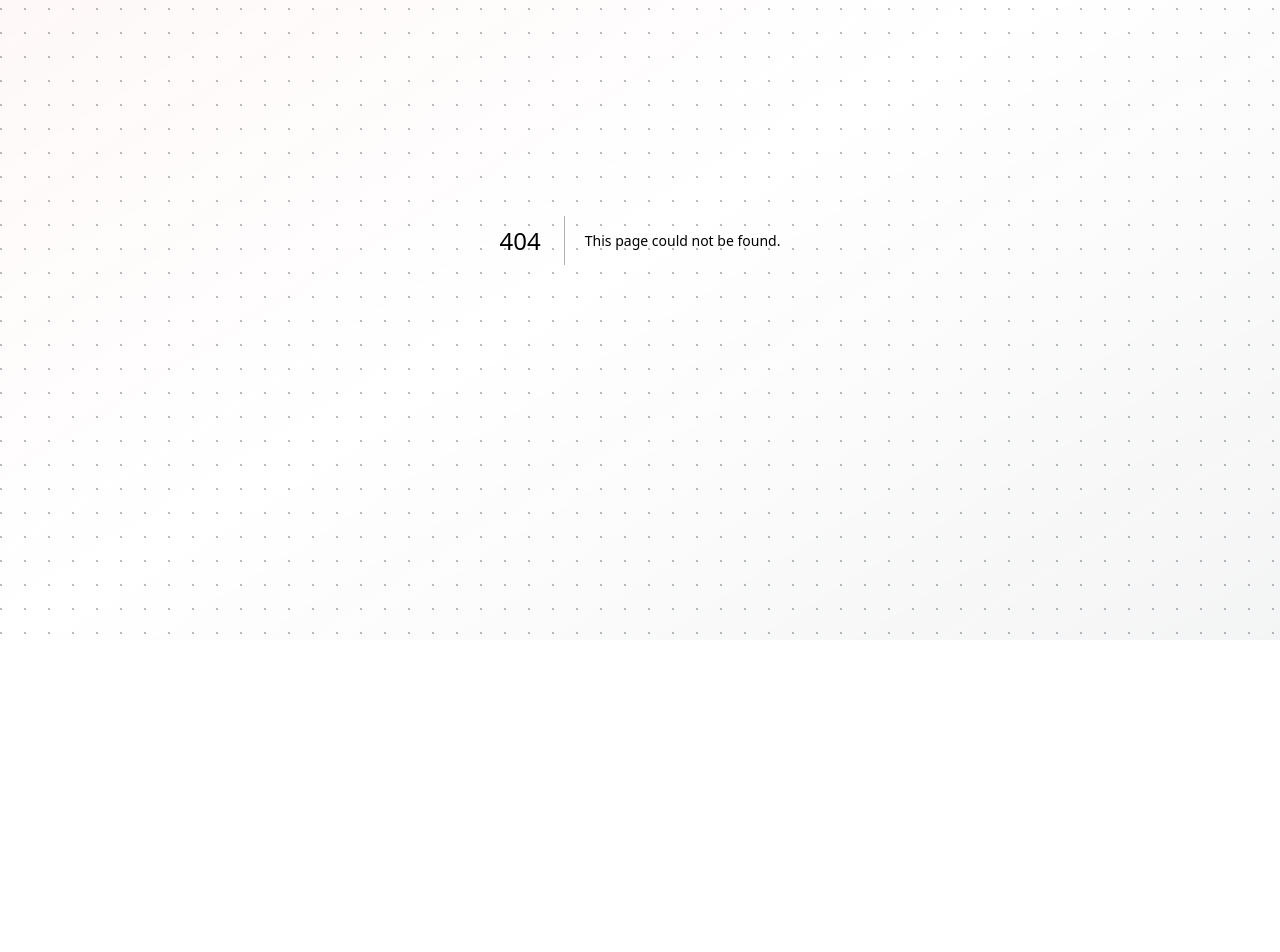
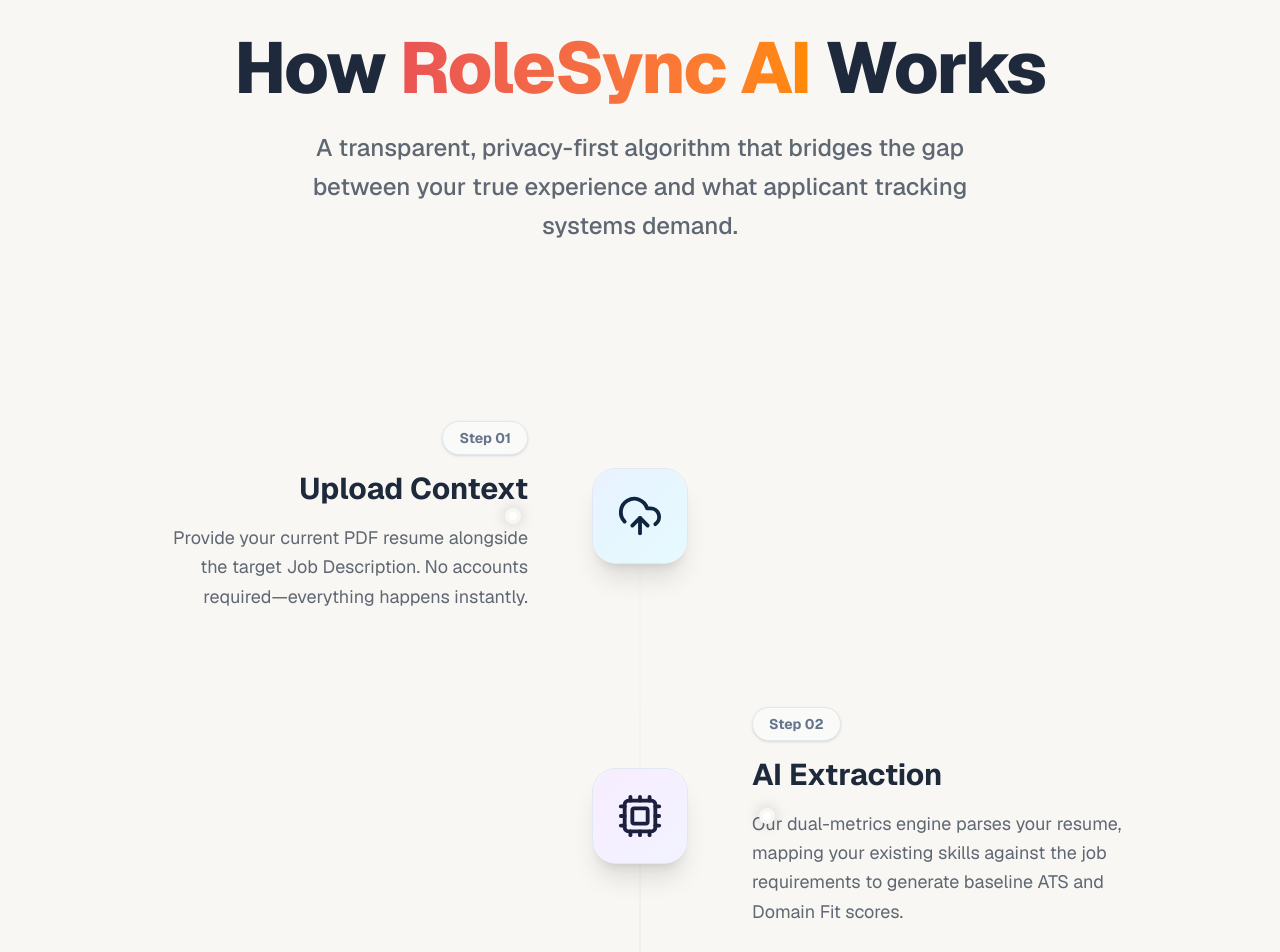
Before and after one commit to Maarij-Aqeel/Role_Sync, a Next.js app: page /how-it-works in a window 1280 px wide. Before the commit this address had no page. Shown: the part 160-1112 px from the top of the page. Before the commit the page ends 800 px from the top, so only its background shows below. Built offline with nearby package versions, Linux system fonts and the light colour scheme.

Commit message:
Added about page

```diff
--- a/src/app/api/generate-cover-letter/route.ts
+++ b/src/app/api/generate-cover-letter/route.ts
@@ -30,22 +30,21 @@
       );
     }
 
-    const prompt = `You are an expert Technical Recruiter and Senior Engineering Hiring Manager at a fast-paced AI startup.
-Your task is to write a highly compelling, concise, and metric-driven Cover Letter.
-You will write it exactly as it should appear physically, including placeholders for the header.
+const prompt = `You are an expert Technical Recruiter and Senior Engineering Hiring Manager at a fast-paced AI startup.
+Your task is to write a highly compelling, concise, and metric-driven Cover Letter based on the provided resume and job description.
 
 ## Core Directives:
-1. NO FLUFF: Absolutely do not use generic opening phrases like "I am writing with immense enthusiasm" or "I am thrilled to apply." Get straight to the point.
-2. LENGTH: Keep the entire letter under 300 words. Engineers and recruiters skim, so optimize for high-impact readability.
-3. NO SKILL GAPS: Do not mention technologies the candidate does not know or is "eager to learn." Focus entirely on the immediate value they bring on day one.
-4. FORMATTING: Return the generated cover letter AS PURE HTML text. Do NOT wrap it in a markdown block. Use semantic HTML like <p>, <ul>, <li>, <strong>, and <br/> where appropriate so it renders cleanly in a rich-text editor (TipTap).
+1. NO FLUFF: Absolutely no generic opening phrases (e.g., "I am writing with immense enthusiasm", "I am thrilled"). Start directly with the value proposition.
+2. LENGTH & TONE: Keep the entire letter under 300 words. The tone must be confident, professional, and highly direct. Engineers skim, so optimize for high-impact readability.
+3. FACTUAL ONLY: Do not invent or hallucinate metrics, projects, or skills. Focus entirely on the immediate value they bring based strictly on the provided resume.
+4. STRICT FORMATTING: Return the generated cover letter AS PURE, RAW HTML. Do NOT wrap the output in markdown code blocks (do not use \`\`\`html or \`\`\`). The first character of your response must be a valid HTML tag. Use semantic HTML (<p>, <ul>, <li>, <strong>, <br/>) optimized for a rich-text editor.
 
 ## Required Structure:
-1. Header: Standard business letter placeholders (Date, Hiring Manager Name, Company, Address).
-2. The Hook (1 short paragraph): State the target role, mention one specific thing about the company's mission from the JD, and state the candidate's core value proposition (e.g., "I build scalable, sub-100ms AI pipelines...").
-3. The Highlight Reel (3-4 Bullet Points): Extract the top 3-4 achievements from the candidate's resume that directly map to the Job Description's hardest requirements. You MUST prioritize bullet points that include hard metrics (e.g., latency reduction, user count, deployment speed) and the specific technical stack used (e.g., FastAPI, Redis, LangChain). Use <strong> tags to emphasize the metrics and tech stack.
-4. The Culture Fit (1 short paragraph): Briefly tie the candidate's problem-solving approach and technical agility to the company's goals.
-5. Call to Action: A single, confident closing sentence pointing to an interview, followed by the sign-off.
+1. Header: Use the candidate's actual name and contact info from the resume. Use exact bracketed placeholders for the employer: [Date], [Hiring Manager Name], [Company Name], [Company Address]. Use <br/> tags for line breaks here.
+2. The Hook (1 short <p>): State the target role, mention one specific thing about the company's mission/product from the JD, and state the candidate's core value proposition.
+3. The Highlight Reel (1 <ul> with 3-4 <li>): Extract the top 3-4 achievements from the resume that directly solve the hardest technical requirements in the JD. Prioritize bullet points with hard metrics. Use <strong> to highlight metrics and the specific technical stack.
+4. The Culture Fit (1 short <p>): Briefly tie the candidate's problem-solving approach to the company's goals.
+5. Call to Action & Sign-off (1 short <p>): A single, confident closing sentence pointing to an interview, followed by "Sincerely,<br/>[Candidate Name from Resume]".
 
 ## Candidate Resume Information:
 ${originalResumeText.substring(0, 10000)}
--- /dev/null
+++ b/src/app/how-it-works/page.tsx
@@ -0,0 +1,156 @@
+"use client";
+
+import React from "react";
+import { Navbar } from "@/components/Navbar";
+import { motion, useScroll, useTransform } from "framer-motion";
+import { UploadCloud, Cpu, PenTool, DownloadCloud, ArrowRight } from "lucide-react";
+import Link from "next/link";
+
+const steps = [
+  {
+    id: 1,
+    title: "Upload Context",
+    description: "Provide your current PDF resume alongside the target Job Description. No accounts required—everything happens instantly.",
+    icon: UploadCloud,
+    color: "from-blue-500 to-cyan-400"
+  },
+  {
+    id: 2,
+    title: "AI Extraction",
+    description: "Our dual-metrics engine parses your resume, mapping your existing skills against the job requirements to generate baseline ATS and Domain Fit scores.",
+    icon: Cpu,
+    color: "from-purple-500 to-indigo-400"
+  },
+  {
+    id: 3,
+    title: "Surgical Optimization",
+    description: "The AI identifies crucial missing keywords and injects them seamlessly. It writes context-aware, metric-driven achievements perfectly suited for the job.",
+    icon: PenTool,
+    color: "from-[#EA5455] to-orange-400"
+  },
+  {
+    id: 4,
+    title: "Export & Apply",
+    description: "Export an immaculate LaTeX-compiled PDF, or one-click copy the rich-text format directly into Gmail or Google Docs with all formatting preserved.",
+    icon: DownloadCloud,
+    color: "from-emerald-500 to-teal-400"
+  }
+];
+
+export default function HowItWorksPage() {
+  const { scrollYProgress } = useScroll();
+  const scaleX = useTransform(scrollYProgress, [0, 1], [0, 1]);
+
+  return (
+    <div className="min-h-screen bg-background flex flex-col selection:bg-accent/20">
+      <Navbar />
+
+      {/* Progress Bar */}
+      <motion.div
+        style={{ scaleX }}
+        className="fixed top-16 left-0 right-0 h-1 bg-gradient-to-r from-blue-500 via-[#EA5455] to-emerald-500 origin-left z-50"
+      />
+
+      <main className="flex-1 flex flex-col items-center overflow-hidden">
+        {/* Hero Section */}
+        <section className="w-full relative py-24 lg:py-32 flex flex-col items-center justify-center text-center px-6">
+          <div className="absolute top-1/2 left-1/2 -translate-x-1/2 -translate-y-1/2 w-[600px] h-[600px] bg-accent/10 rounded-full blur-[100px] pointer-events-none -z-10" />
+
+          <motion.div
+            initial={{ opacity: 0, y: 30 }}
+            animate={{ opacity: 1, y: 0 }}
+            transition={{ duration: 0.8, ease: "easeOut" }}
+            className="max-w-4xl"
+          >
+            <h1 className="text-5xl md:text-7xl font-extrabold text-primary mb-6 tracking-tight">
+              How{" "}
+              <span className="bg-clip-text text-transparent bg-gradient-to-r from-[#EA5455] to-orange-400">
+                RoleSync AI
+              </span>{" "}
+              Works
+            </h1>
+            <p className="text-xl md:text-2xl text-primary/70 leading-relaxed max-w-2xl mx-auto font-medium mb-12">
+              A transparent, privacy-first algorithm that bridges the gap between your true experience and what applicant tracking systems demand.
+            </p>
+          </motion.div>
+        </section>
+
+        {/* Steps Timeline */}
+        <section className="w-full max-w-5xl mx-auto px-6 pb-32 relative">
+          {/* Vertical Connecting Line (Desktop) */}
+          <div className="hidden md:block absolute left-1/2 -translate-x-1/2 top-0 bottom-0 w-px bg-gradient-to-b from-transparent via-border to-transparent z-0" />
+
+          <div className="space-y-24 relative z-10">
+            {steps.map((step, index) => {
+              const isEven = index % 2 === 0;
+
+              return (
+                <motion.div
+                  key={step.id}
+                  initial={{ opacity: 0, y: 50 }}
+                  whileInView={{ opacity: 1, y: 0 }}
+                  viewport={{ once: true, margin: "-100px" }}
+                  transition={{ duration: 0.7, type: "spring", bounce: 0.4 }}
+                  className={`flex flex-col md:flex-row items-center gap-8 lg:gap-16 ${
+                    isEven ? "md:flex-row" : "md:flex-row-reverse"
+                  }`}
+                >
+                  {/* Content Container */}
+                  <div className={`flex-1 flex flex-col ${isEven ? "md:items-end md:text-right" : "md:items-start md:text-left"} text-center items-center`}>
+                    <div className="inline-flex items-center justify-center px-4 py-1.5 rounded-full bg-surface-elevated border border-border text-sm font-bold text-text-muted mb-4 shadow-sm">
+                      Step 0{step.id}
+                    </div>
+                    <h3 className="text-3xl font-bold text-primary mb-4">{step.title}</h3>
+                    <p className="text-lg text-primary/70 leading-relaxed max-w-md">
+                      {step.description}
+                    </p>
+                  </div>
+
+                  {/* Icon Node */}
+                  <div className="relative shrink-0 w-24 h-24 rounded-3xl bg-surface border border-border shadow-xl flex items-center justify-center p-6 group">
+                    <div className={`absolute inset-0 bg-gradient-to-br ${step.color} opacity-10 rounded-3xl group-hover:opacity-20 transition-opacity duration-300`} />
+                    <step.icon className={`w-12 h-12 text-transparent bg-clip-text bg-gradient-to-br ${step.color}`} style={{ color: "currentColor" }} />
+
+                    {/* Glowing dot for timeline connection */}
+                    <div className={`hidden md:block absolute top-1/2 -translate-y-1/2 w-4 h-4 rounded-full bg-surface border-4 border-background ${isEven ? "-left-14 lg:-left-22" : "-right-14 lg:-right-22"} shadow-[0_0_15px_rgba(0,0,0,0.2)] z-20`} />
+                  </div>
+
+                  {/* Empty Spacer for Layout Balance */}
+                  <div className="hidden md:block flex-1" />
+                </motion.div>
+              );
+            })}
+          </div>
+        </section>
+
+        {/* CTA Section */}
+        <section className="w-full relative py-32 bg-surface text-center border-t border-border">
+          <div className="absolute inset-0 bg-[radial-gradient(circle_at_top,rgba(234,84,85,0.05),transparent_70%)] pointer-events-none" />
+
+          <motion.div
+            initial={{ opacity: 0, scale: 0.9 }}
+            whileInView={{ opacity: 1, scale: 1 }}
+            viewport={{ once: true }}
+            transition={{ duration: 0.5 }}
+            className="relative z-10 max-w-2xl mx-auto px-6"
+          >
+            <h2 className="text-4xl md:text-5xl font-extrabold text-primary mb-6">
+              Ready to beat the ATS?
+            </h2>
+            <p className="text-lg text-primary/70 mb-10">
+              Stop guessing what formatting or magical keywords the algorithm wants. Let AI align your resume against the exact requirements.
+            </p>
+            <Link
+              href="/setup"
+              className="group relative inline-flex items-center justify-center gap-3 bg-[#EA5455] text-white px-8 py-4 rounded-xl font-bold text-lg transition-all shadow-[0_0_30px_rgba(234,84,85,0.4)] hover:shadow-[0_0_40px_rgba(234,84,85,0.6)] hover:-translate-y-1"
+            >
+              Start Optimizing
+              <ArrowRight className="group-hover:translate-x-1 transition-transform" />
+            </Link>
+          </motion.div>
+        </section>
+
+      </main>
+    </div>
+  );
+}
--- a/src/components/LandingSection.tsx
+++ b/src/components/LandingSection.tsx
@@ -28,6 +28,21 @@
     <div className="w-full relative flex flex-col items-center justify-start pt-24 pb-32 px-4 overflow-hidden">
       {/* Massive Centered Blurred Radial Gradient */}
       <div className="absolute top-10 left-1/2 -translate-x-1/2 w-[600px] h-[600px] bg-rose-500/10 rounded-full blur-3xl -z-10" />
+
+      {/* Animated Grid Background starting below CTA */}
+      <div
+        className="absolute left-0 right-0 bottom-0 pointer-events-none -z-10"
+        style={{
+          top: '400px', // Starts approximately below the hero section text
+          backgroundImage: `
+            linear-gradient(to right, rgba(128, 128, 128, 0.1) 1px, transparent 1px),
+            linear-gradient(to bottom, rgba(128, 128, 128, 0.1) 1px, transparent 1px)
+          `,
+          backgroundSize: '40px 40px',
+          maskImage: 'linear-gradient(to bottom, transparent, black 15%)',
+          WebkitMaskImage: 'linear-gradient(to bottom, transparent, black 15%)'
+        }}
+      />
 
       {/* Hero Section */}
       <motion.div
--- a/src/components/Navbar.tsx
+++ b/src/components/Navbar.tsx
@@ -28,7 +28,7 @@
         </div>
 
         <ThemeToggle />
-        <Link href="/" className="text-sm font-medium text-primary/70 hover:text-primary transition-colors">
+        <Link href="/how-it-works" className="text-sm font-medium text-primary/70 hover:text-primary transition-colors">
           How it Works
         </Link>
         <Link href="/setup" className="text-sm font-medium bg-accent text-surface px-4 py-2 rounded-lg hover:bg-accent/90 transition-colors">
```
